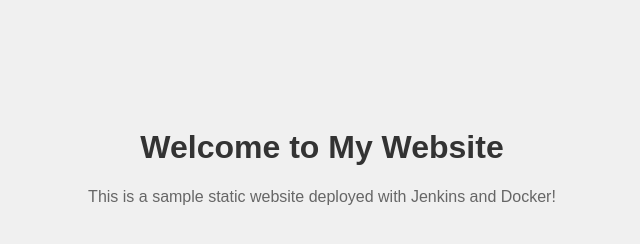
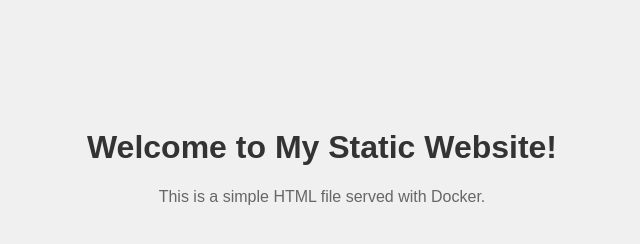
Before and after one commit to annapureddynandini/static-website, a plain HTML site: page static-website/index.html in a window 1280 px wide. Shown: the whole page, without its empty margins (318-958 px from the left). Drawn offline with Linux system fonts and the light colour scheme.

Commit message:
Update index.html

```diff
--- a/static-website/index.html
+++ b/static-website/index.html
@@ -3,11 +3,11 @@
 <head>
     <meta charset="UTF-8">
     <meta name="viewport" content="width=device-width, initial-scale=1.0">
-    <title>My Static Website</title>
+    <title>Static Website</title>
     <link rel="stylesheet" href="style.css">
 </head>
 <body>
-    <h1>Welcome to My Website</h1>
-    <p>This is a sample static website deployed with Jenkins and Docker!</p>
+    <h1>Welcome to My Static Website!</h1>
+    <p>This is a simple HTML file served with Docker.</p>
 </body>
 </html>
```
